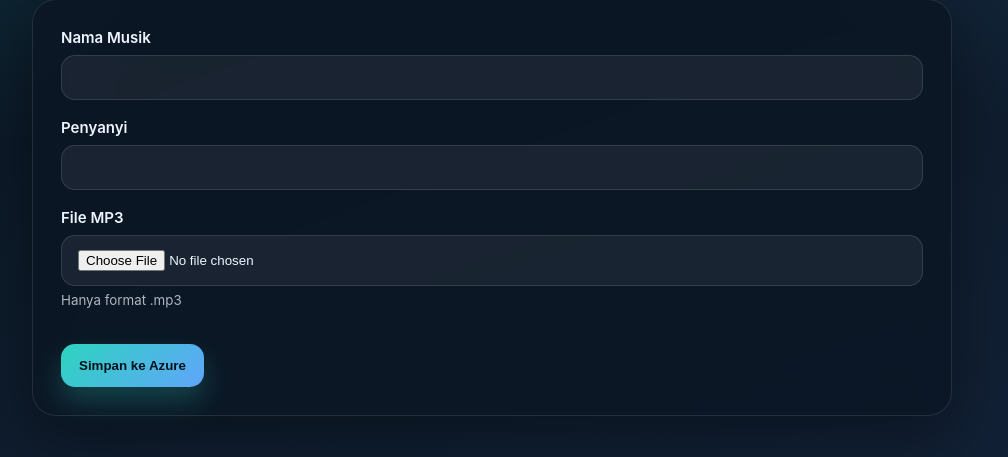
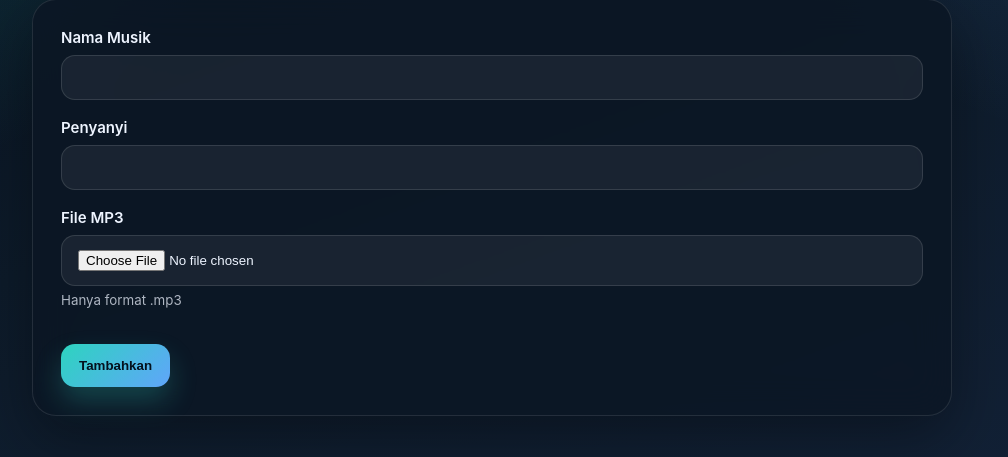
Before and after one commit to fauzanrizky821/Stateful-Architecture-PPLC, a Django app: page / in a window 1280 px wide. Shown: the part 246-703 px from the top of the page, without its empty margins (148-1156 px from the left). Run offline with Django 4.2, Linux system fonts and the light colour scheme.

Commit message:
fix: update submit button name

```diff
--- a/musik/templates/musik/upload.html
+++ b/musik/templates/musik/upload.html
@@ -52,7 +52,7 @@
           {% endif %}
 
           <div class="actions">
-            <button type="submit" class="submit-btn">Simpan ke Azure</button>
+            <button type="submit" class="submit-btn">Tambahkan</button>
           </div>
         </form>
       </section>
```
